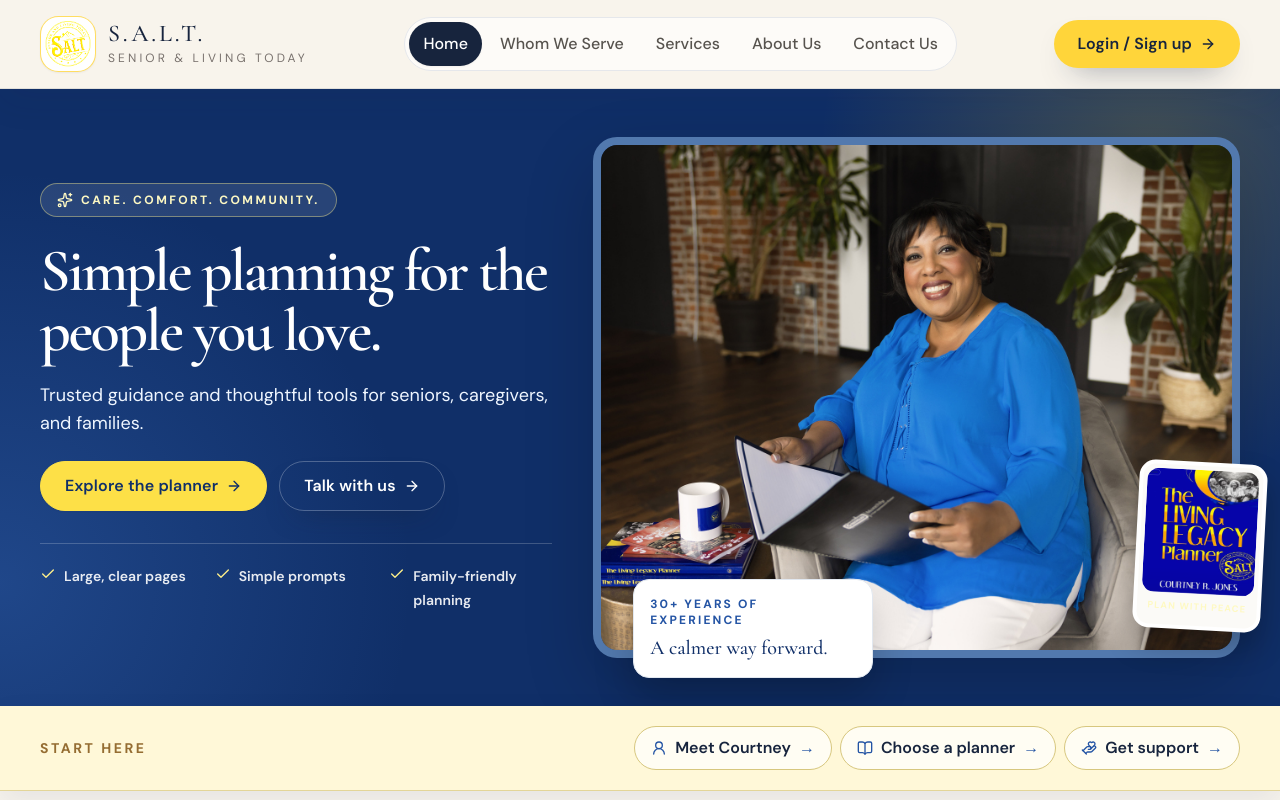
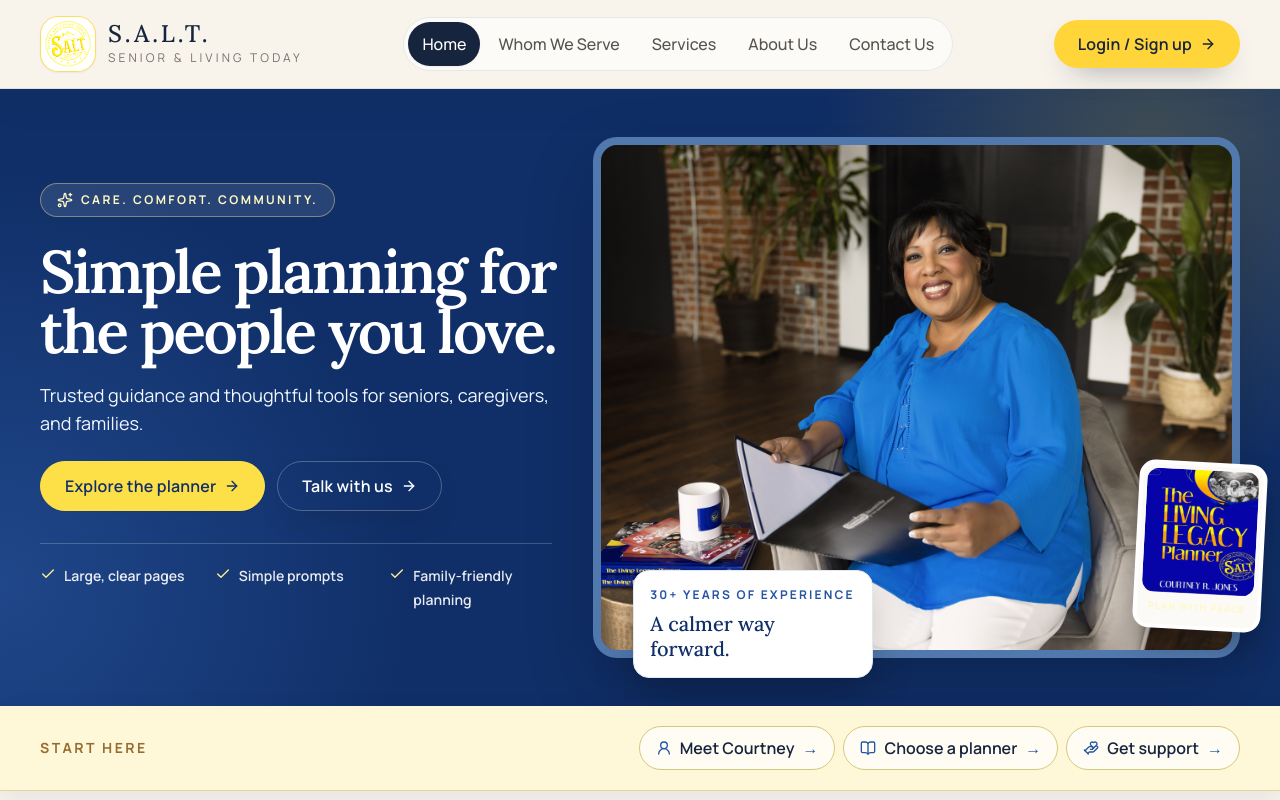
Before and after one commit to GCS1124/Senior-And-Living-Today-home-Redesign, a React (Vite) app: page / in a window 1280 px wide. Shown: the top 800 px of the page. Built offline with nearby package versions, Linux system fonts and the light colour scheme.

Commit message:
Improve site-wide typography

```diff
--- a/src/index.css
+++ b/src/index.css
@@ -1,4 +1,4 @@
-@import url('https://fonts.googleapis.com/css2?family=Cormorant+Garamond:wght@500;600;700&family=DM+Sans:wght@400;500;600;700&display=swap');
+@import url('https://fonts.googleapis.com/css2?family=Lora:wght@500;600;700&family=Manrope:wght@400;500;600;700;800&display=swap');
 
 @tailwind base;
 @tailwind components;
@@ -34,7 +34,7 @@
       radial-gradient(circle at 92% 22%, rgba(43, 94, 167, 0.1), transparent 30rem),
       #f8f4ec;
     color: #17243d;
-    font-family: 'DM Sans', system-ui, sans-serif;
+    font-family: 'Manrope', system-ui, sans-serif;
     font-size: 1rem;
     line-height: 1.75;
     text-rendering: optimizeLegibility;
@@ -48,7 +48,7 @@
   h4,
   h5,
   h6 {
-    font-family: 'Cormorant Garamond', Georgia, serif;
+    font-family: 'Lora', Georgia, serif;
     font-weight: 600;
     letter-spacing: -0.025em;
   }
@@ -273,7 +273,7 @@
 .home-section-heading {
   max-width: 42rem;
   color: #20302f;
-  font-family: 'Cormorant Garamond', Georgia, serif;
+  font-family: 'Lora', Georgia, serif;
   font-size: clamp(2.8rem, 5vw, 5rem);
   font-weight: 600;
   letter-spacing: -0.055em;
@@ -342,7 +342,7 @@
   max-width: 46rem;
   margin: 2.1rem 0 0;
   color: #fffdf8;
-  font-family: 'Cormorant Garamond', Georgia, serif;
+  font-family: 'Lora', Georgia, serif;
   font-size: clamp(4.3rem, 7.4vw, 8.6rem);
   font-weight: 600;
   letter-spacing: -0.075em;
@@ -520,7 +520,7 @@
 .home-index-number {
   margin-top: 1.8rem;
   color: rgba(32, 48, 47, 0.11);
-  font-family: 'Cormorant Garamond', Georgia, serif;
+  font-family: 'Lora', Georgia, serif;
   font-size: clamp(6rem, 13vw, 12rem);
   font-weight: 600;
   letter-spacing: -0.1em;
@@ -530,7 +530,7 @@
 .home-display-heading {
   max-width: 58rem;
   color: #20302f;
-  font-family: 'Cormorant Garamond', Georgia, serif;
+  font-family: 'Lora', Georgia, serif;
   font-size: clamp(3.3rem, 6.8vw, 7.5rem);
   font-weight: 600;
   letter-spacing: -0.07em;
@@ -658,7 +658,7 @@
 
 .home-path-title {
   color: #20302f;
-  font-family: 'Cormorant Garamond', Georgia, serif;
+  font-family: 'Lora', Georgia, serif;
   font-size: clamp(1.8rem, 3vw, 2.8rem);
   font-weight: 600;
   letter-spacing: -0.04em;
@@ -721,7 +721,7 @@
 
 .home-service-title {
   color: #fffdf8;
-  font-family: 'Cormorant Garamond', Georgia, serif;
+  font-family: 'Lora', Georgia, serif;
   font-size: clamp(2rem, 3.5vw, 3.5rem);
   font-weight: 600;
   letter-spacing: -0.05em;
@@ -804,7 +804,7 @@
   max-width: 23rem;
   margin-top: 0.6rem;
   color: #20302f;
-  font-family: 'Cormorant Garamond', Georgia, serif;
+  font-family: 'Lora', Georgia, serif;
   font-size: clamp(2.4rem, 4vw, 4.2rem);
   font-weight: 600;
   letter-spacing: -0.06em;
@@ -843,7 +843,7 @@
   padding-top: 1.1rem;
   border-top: 1px solid rgba(32, 48, 47, 0.15);
   color: #5a5c55;
-  font-family: 'Cormorant Garamond', Georgia, serif;
+  font-family: 'Lora', Georgia, serif;
   font-size: 1.55rem;
   font-style: italic;
   line-height: 1;
@@ -869,7 +869,7 @@
 .home-guide-strip h3 {
   margin-top: 0.5rem;
   color: #20302f;
-  font-family: 'Cormorant Garamond', Georgia, serif;
+  font-family: 'Lora', Georgia, serif;
   font-size: 2.25rem;
   font-weight: 600;
   letter-spacing: -0.04em;
@@ -931,7 +931,7 @@
 }
 
 .home-community-image-caption strong {
-  font-family: 'Cormorant Garamond', Georgia, serif;
+  font-family: 'Lora', Georgia, serif;
   font-size: 2.4rem;
   font-weight: 600;
   letter-spacing: -0.05em;
@@ -1048,7 +1048,7 @@
   max-width: 38rem;
   margin-top: 1rem;
   color: #20302f;
-  font-family: 'Cormorant Garamond', Georgia, serif;
+  font-family: 'Lora', Georgia, serif;
   font-size: clamp(2.5rem, 4vw, 4.3rem);
   font-weight: 600;
   letter-spacing: -0.06em;
@@ -1091,7 +1091,7 @@
 
 .home-journal-copy strong {
   color: #20302f;
-  font-family: 'Cormorant Garamond', Georgia, serif;
+  font-family: 'Lora', Georgia, serif;
   font-size: 2rem;
   font-weight: 600;
   letter-spacing: -0.045em;
@@ -1160,7 +1160,7 @@
   max-width: 53rem;
   margin-top: 1rem;
   color: #20302f;
-  font-family: 'Cormorant Garamond', Georgia, serif;
+  font-family: 'Lora', Georgia, serif;
   font-size: clamp(3rem, 6vw, 6.5rem);
   font-weight: 600;
   letter-spacing: -0.07em;
--- a/tailwind.config.js
+++ b/tailwind.config.js
@@ -57,8 +57,8 @@
         },
       },
       fontFamily: {
-        sans: ['DM Sans', 'system-ui', 'sans-serif'],
-        heading: ['Cormorant Garamond', 'Georgia', 'serif'],
+        sans: ['Manrope', 'system-ui', 'sans-serif'],
+        heading: ['Lora', 'Georgia', 'serif'],
       },
       boxShadow: {
         soft: '0 26px 70px -42px rgba(32, 48, 47, 0.38)',
```
